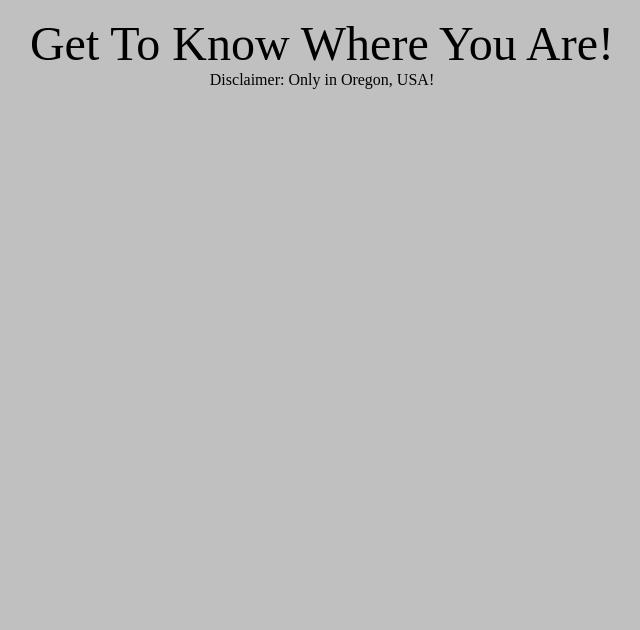
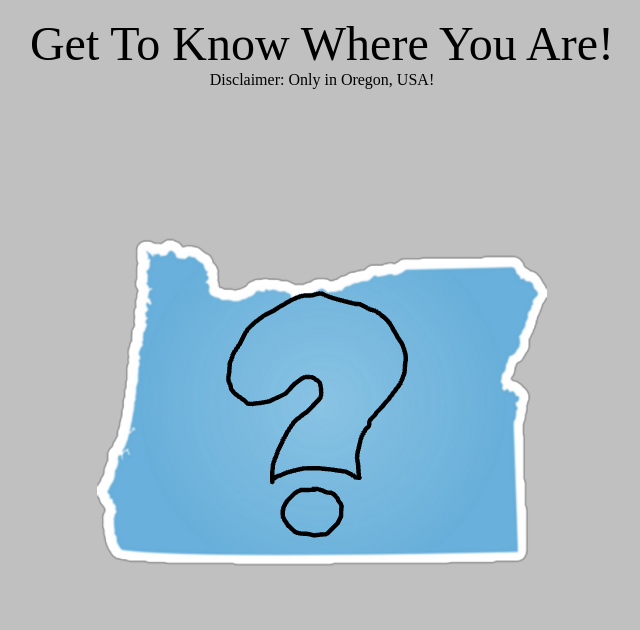
Before and after one commit to JourneyingAround/JourneyingAround.github.io, a plain HTML site: page index.html in a window 1280 px wide. Shown: the whole page, without its empty margins (318-958 px from the left). Drawn offline with Linux system fonts and the light colour scheme.

Commit message:
Update index.html at Root

```diff
--- a/index.html
+++ b/index.html
@@ -11,6 +11,8 @@
           Disclaimer: Only in Oregon, USA!
         </font>
       </p>
+      <br><br><br><br>
+      <img src="Oregon.png">
     </center>
   </body>
 </html>
```
